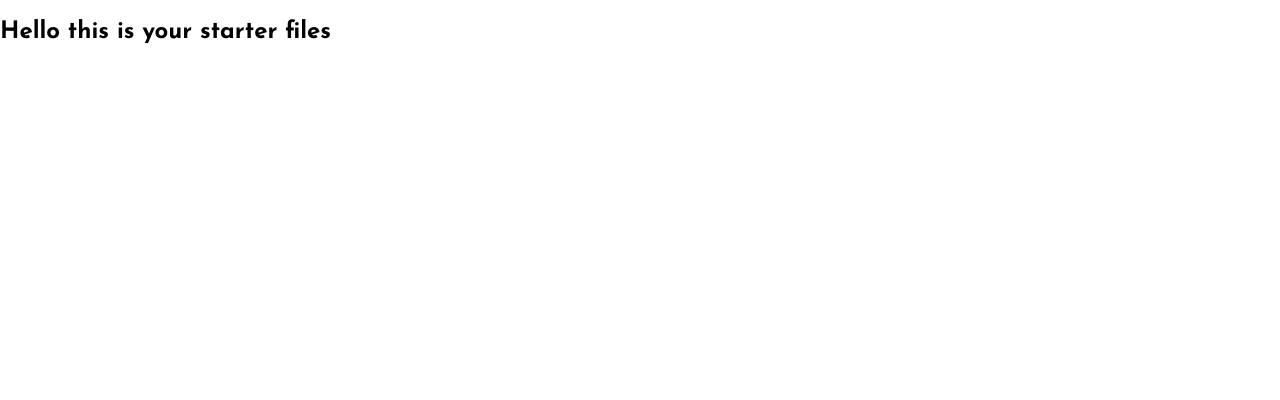
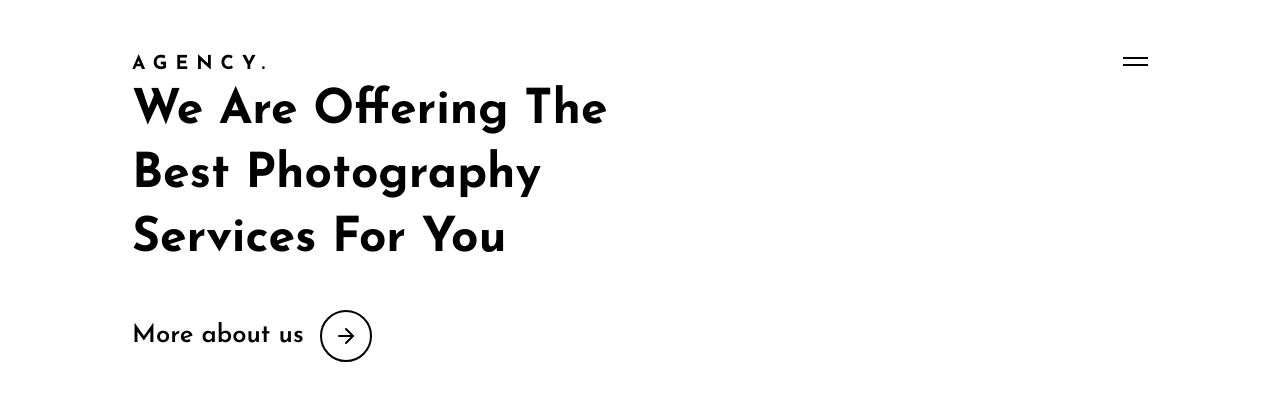
Before and after one commit to hrshainik/photospire, a React (Create React App) app: page / in a window 1280 px wide. Shown: the top 400 px of the page. Built offline with nearby package versions, Linux system fonts and the light colour scheme.

Commit message:
complete header and banner component

```diff
--- a/package.json
+++ b/package.json
@@ -1,5 +1,5 @@
 {
-  "name": "code",
+  "name": "photospire",
   "version": "0.1.0",
   "private": true,
   "dependencies": {
@@ -10,6 +10,7 @@
     "node-sass": "^7.0.1",
     "react": "^18.2.0",
     "react-dom": "^18.2.0",
+    "react-router-dom": "^6.3.0",
     "react-scripts": "5.0.1",
     "web-vitals": "^2.1.4"
   },
--- a/public/index.html
+++ b/public/index.html
@@ -1,14 +1,12 @@
 <!DOCTYPE html>
 <html lang="en">
+
 <head>
   <meta charset="utf-8" />
   <link rel="icon" href="%PUBLIC_URL%/favicon.ico" />
   <meta name="viewport" content="width=device-width, initial-scale=1" />
   <meta name="theme-color" content="#000000" />
-    <meta
-      name="description"
-      content="Web site created using create-react-app"
-    />
+  <meta name="description" content="Web site created using create-react-app" />
   <link rel="apple-touch-icon" href="%PUBLIC_URL%/logo192.png" />
   <!--
       manifest.json provides metadata used when your web app is installed on a
@@ -24,8 +22,9 @@
       work correctly both with client-side routing and a non-root public URL.
       Learn how to configure a non-root public URL by running `npm run build`.
     -->
-    <title>React App</title>
+  <title>Photospire</title>
 </head>
+
 <body>
   <noscript>You need to enable JavaScript to run this app.</noscript>
   <div id="root"></div>
@@ -40,4 +39,5 @@
       To create a production bundle, use `npm run build` or `yarn build`.
     -->
 </body>
+
 </html>
--- a/src/App.js
+++ b/src/App.js
@@ -1,11 +1,19 @@
-import React from "react";
+import React, { useEffect } from "react";
+import Banner from "./components/Banner";
+import Header from "./components/Header";
 import "./styles/App.scss";
 
 function App() {
+  useEffect(() => {
+    let vh = window.innerHeight * 0.01;
+    document.documentElement.style.setProperty("--vh", `${vh}px`);
+  }, []);
+
   return (
-    <div className='App'>
-      <h2>Hello this is your starter files </h2>
-    </div>
+    <>
+      <Header />
+      <Banner />
+    </>
   );
 }
 
--- /dev/null
+++ b/src/components/Banner.jsx
@@ -0,0 +1,32 @@
+import React from "react";
+import { Link } from "react-router-dom";
+import { ReactComponent as RightArrow } from "../assets/arrow-right.svg";
+
+const Banner = () => {
+  return (
+    <section className="main">
+      <div className="container">
+        <div className="row">
+          <h2>
+            <div className="line">
+              <span>We Are Offering The</span>
+            </div>
+            <div className="line">
+              <span>Best Photography</span>
+            </div>
+            <div className="line">
+              <span>Services For You</span>
+            </div>
+          </h2>
+          <div className="btn-row">
+            <Link to="/">
+              More about us <RightArrow />
+            </Link>
+          </div>
+        </div>
+      </div>
+    </section>
+  );
+};
+
+export default Banner;
--- /dev/null
+++ b/src/components/Header.jsx
@@ -0,0 +1,22 @@
+import React from "react";
+import { Link } from "react-router-dom";
+
+const Header = () => {
+  return (
+    <div className="header">
+      <div className="container">
+        <div className="row v-center space-between">
+          <div className="logo">
+            <Link to="/">AGENCY.</Link>
+          </div>
+          <div className="nav">
+            <span></span>
+            <span></span>
+          </div>
+        </div>
+      </div>
+    </div>
+  );
+};
+
+export default Header;
--- a/src/index.js
+++ b/src/index.js
@@ -2,8 +2,14 @@ import React from "react";
 import ReactDOM from "react-dom";
 import App from "./App";
 import * as serviceWorker from "./serviceWorker";
+import { BrowserRouter } from "react-router-dom";
 
-ReactDOM.render(<App />, document.getElementById("root"));
+ReactDOM.render(
+  <BrowserRouter>
+    <App />
+  </BrowserRouter>,
+  document.getElementById("root")
+);
 
 // If you want your app to work offline and load faster, you can change
 // unregister() to register() below. Note this comes with some pitfalls.
--- a/src/styles/App.scss
+++ b/src/styles/App.scss
@@ -16,6 +16,7 @@ html {
     "Helvetica Neue", sans-serif;
   -webkit-font-smoothing: antialiased;
   -moz-osx-font-smoothing: grayscale;
+  font-size: 10px;
 }
 
 .container {
--- a/src/styles/components/banner.scss
+++ b/src/styles/components/banner.scss
@@ -0,0 +1,101 @@
+.main {
+  height: 50vh; //fallback option
+  height: calc(var(--vh, 1vh) * 50);
+  background-color: $white;
+
+  .row {
+    flex-direction: column;
+    justify-content: center;
+
+    h2 {
+      font-size: 4.8rem;
+      line-height: 6.72rem;
+      font-weight: 700;
+      z-index: 10;
+      color: $white;
+      mix-blend-mode: difference;
+
+      @include media("<=tablet") {
+        font-size: 3.84rem;
+        line-height: 4.8rem;
+      }
+
+      @include media("<=phone") {
+        margin-top: 7.2rem;
+        font-size: 2.72rem;
+        line-height: 3.52rem;
+      }
+
+      .line {
+        margin-bottom: 8px;
+        height: 5.6rem;
+        position: relative;
+        overflow: hidden;
+
+        @include media("<=tablet") {
+          height: 4.8rem;
+        }
+
+        @include media("<=phone") {
+          height: 3.2rem;
+        }
+
+        span {
+          position: absolute;
+        }
+      }
+    }
+
+    .btn-row {
+      width: 25.6rem;
+      position: relative;
+      z-index: 2;
+
+      a {
+        font-size: 2.56rem;
+        color: $black;
+        text-decoration: none;
+        display: flex;
+        align-items: center;
+        font-weight: 600;
+
+        @include media("<=tablet") {
+          font-size: 2.08rem;
+        }
+
+        @include media("<=phone") {
+          font-size: 1.76rem;
+        }
+
+        svg {
+          margin-left: 1.6rem;
+          border: 2px solid $black;
+          width: 2.4rem;
+          height: 2.4rem;
+          padding: 1.2rem;
+          border-radius: 100vh;
+          transition: 0.4s ease-in-out;
+
+          @include media("<=tablet") {
+            width: 2rem;
+            height: 2rem;
+            padding: 6px;
+          }
+
+          @include media("<=phone") {
+            width: 1.6rem;
+            height: 1.6rem;
+            padding: 4px;
+          }
+        }
+
+        &:hover {
+          svg {
+            background-color: $black;
+            color: $white;
+          }
+        }
+      }
+    }
+  }
+}
--- a/src/styles/components/header.scss
+++ b/src/styles/components/header.scss
@@ -0,0 +1,38 @@
+.header {
+  position: fixed;
+  height: 12.8rem;
+  width: 100%;
+  z-index: 4;
+
+  @include media("<=phone") {
+    height: 9.6rem;
+  }
+
+  .logo {
+
+    a {
+      font-size: 1.92rem;
+      color: $black;
+      letter-spacing: 8px;
+      text-decoration: none;
+      font-weight: 700;
+    }
+  }
+
+  .nav {
+    width: 2.5rem;
+    cursor: pointer;
+
+    @include media("<=phone") {
+      width: 2rem;
+    }
+
+    span {
+      margin-bottom: 5px;
+      background-color: $black;
+      height: 2px;
+      width: 100%;
+      display: block;
+    }
+  }
+}
```
Also changed, not shown: 1 other file (tests, documents, lock files or other folders). Lines whose indentation alone changed are shown as unchanged.
